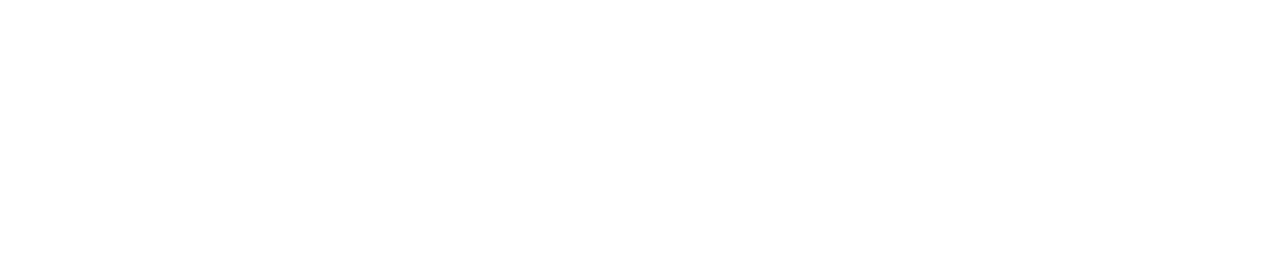
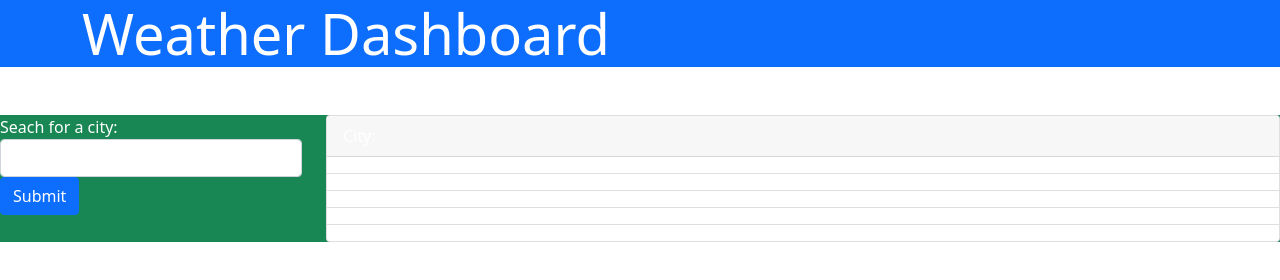
Before and after one commit to karpx033/Weather-App, a plain HTML site: page index.html in a window 1280 px wide. Drawn offline with nearby package versions, Linux system fonts and the light colour scheme.

Commit message:
Initial framework finished

```diff
--- a/index.html
+++ b/index.html
@@ -5,10 +5,46 @@
     <meta http-equiv="X-UA-Compatible" content="IE=edge">
     <meta name="viewport" content="width=device-width, initial-scale=1.0">
     <title>Document</title>
-    <link rel="stylesheet" href="https://cdnjs.cloudflare.com/ajax/libs/twitter-bootstrap/4.5.0/css/bootstrap.min.css">
+    <link rel="stylesheet" href="https://cdnjs.cloudflare.com/ajax/libs/twitter-bootstrap/5.1.0/css/bootstrap.min.css">
     <link rel="stylesheet" href="./Sheets/style.css"/>
 </head>
 <body>
+    <div class="jumbotron jumbotron-fluid bg-primary text-white">
+        <div class="container">
+          <h1 class="display-4">Weather Dashboard</h1>
+        </div>
+    </div>
+
+    <main class="bg-success text-white w-98% my-5">
+        <section class="row">
+
+        <div class="col-3">
+            <form>
+            <div class="form-group">
+              <label for="exampleInputEmail1">Seach for a city:</label>
+              <input type="search" class="form-control" id="search1">
+            </div>
+            <button type="submit" class="btn btn-primary">Submit</button>
+          </form>
+        </div>
+        <div class="col-9">
+          <div class="card" >
+            <div class="card-header">
+              City:
+            </div>
+            <ul class="list-group list-group-flush">
+              <li class="list-group-item"></li>
+              <li class="list-group-item"></li>
+              <li class="list-group-item"></li>
+              <li class="list-group-item"></li>
+              <li class="list-group-item"></li>
+            </ul>
+            </div>
+        </div>
+        <div class="col-3" id="searchHistory"></div>
+        <div class="col-9" id="days"></div>
+        </section>
+    </main>
     <script src="./Sheets/script.js"></script>
 </body>
 </html>
```
